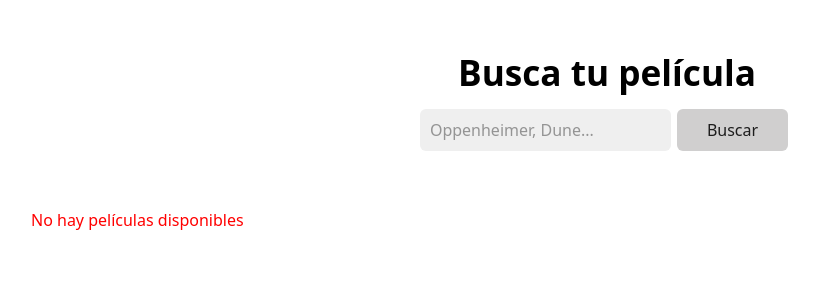
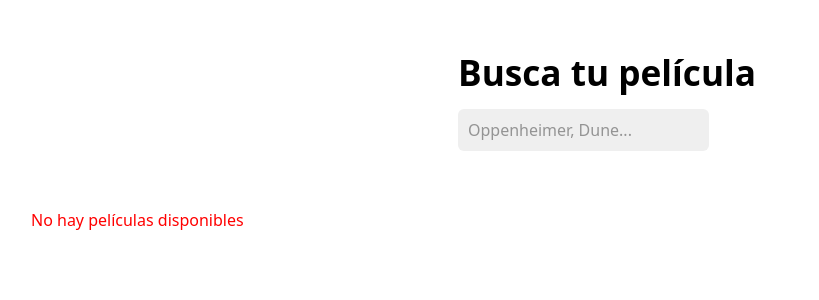
Before and after one commit to elialcodes/movies-search, a React (Vite) app: page / in a window 1280 px wide. Shown: the top 300 px of the page, without its empty margins (33-852 px from the left). Built offline with nearby package versions, Linux system fonts and the light colour scheme.

Commit message:
Buscar button deleted

```diff
--- a/src/components/Header.tsx
+++ b/src/components/Header.tsx
@@ -48,7 +48,6 @@ function Header({
           type="text"
           placeholder="Oppenheimer, Dune..."
         />
-        <button type="submit">Buscar</button>
       </form>
       <p className="error">{error}</p>
     </header>
```
